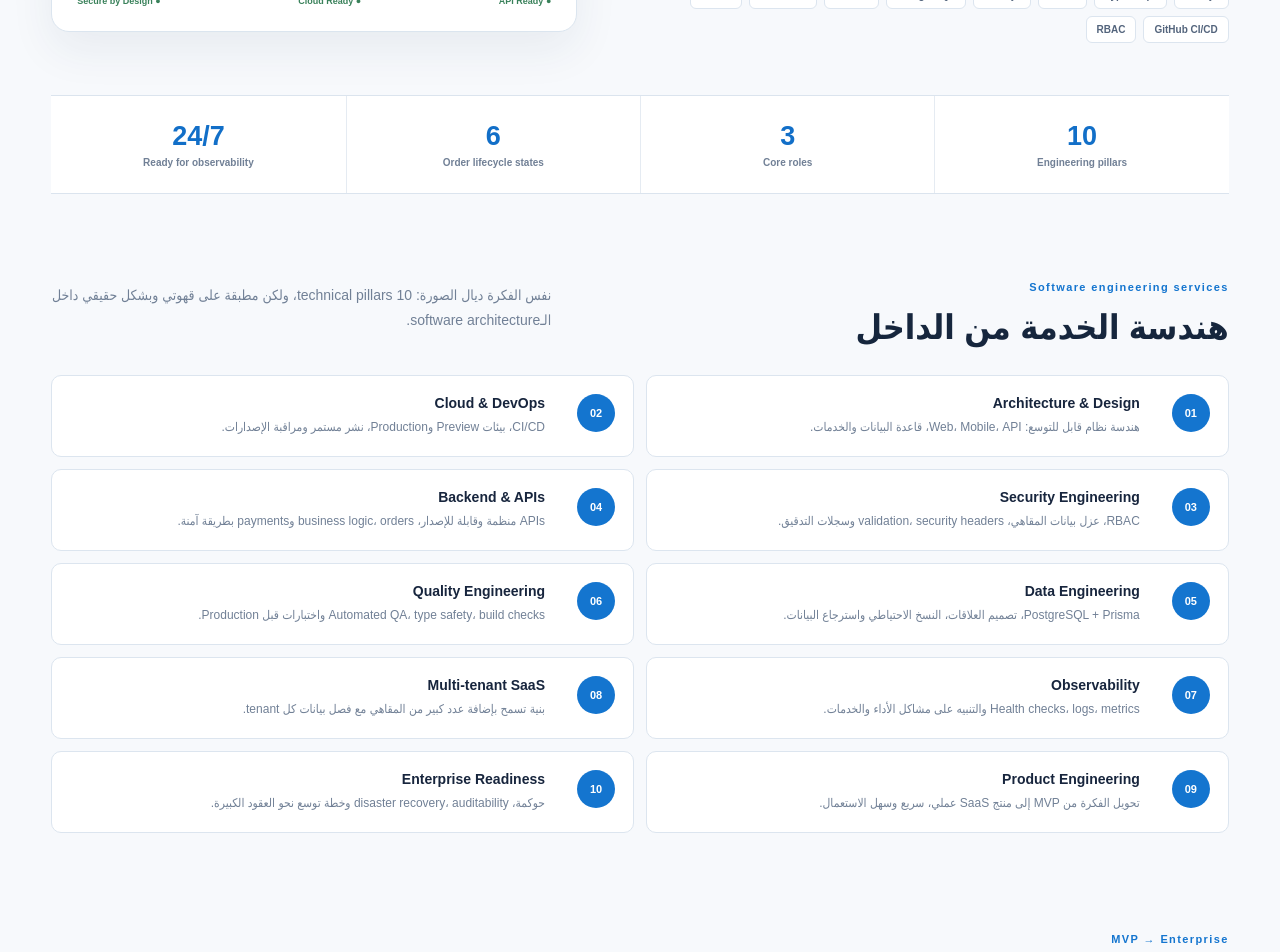
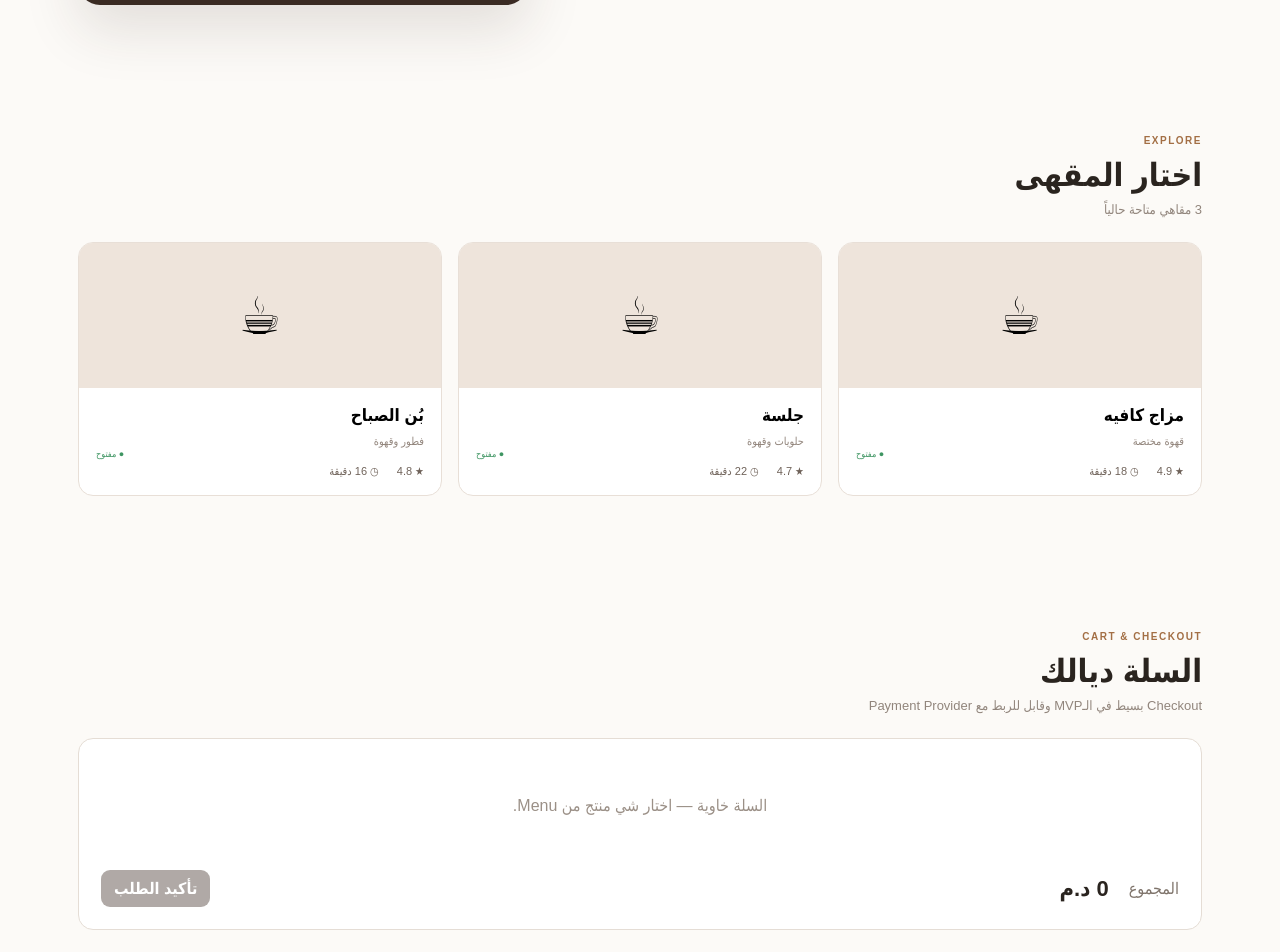
Before and after one commit to ab99-c/Caf-, a Next.js app: page / in a window 1280 px wide. Shown: the part 600-1552 px from the top of the page. Built offline with nearby package versions, Linux system fonts and the light colour scheme.

Commit message:
refactor: make homepage the actual Qahwati MVP

```diff
--- a/app/page.tsx
+++ b/app/page.tsx
@@ -1,30 +1,5 @@
-const services=[
-  ["01","Architecture & Design","هندسة نظام قابل للتوسع: Web، Mobile، API، قاعدة البيانات والخدمات."],
-  ["02","Cloud & DevOps","CI/CD، بيئات Preview وProduction، نشر مستمر ومراقبة الإصدارات."],
-  ["03","Security Engineering","RBAC، عزل بيانات المقاهي، validation، security headers وسجلات التدقيق."],
-  ["04","Backend & APIs","APIs منظمة وقابلة للإصدار، business logic، orders وpayments بطريقة آمنة."],
-  ["05","Data Engineering","PostgreSQL + Prisma، تصميم العلاقات، النسخ الاحتياطي واسترجاع البيانات."],
-  ["06","Quality Engineering","Automated QA، type safety، build checks واختبارات قبل Production."],
-  ["07","Observability","Health checks، logs، metrics والتنبيه على مشاكل الأداء والخدمات."],
-  ["08","Multi-tenant SaaS","بنية تسمح بإضافة عدد كبير من المقاهي مع فصل بيانات كل tenant."],
-  ["09","Product Engineering","تحويل الفكرة من MVP إلى منتج SaaS عملي، سريع وسهل الاستعمال."],
-  ["10","Enterprise Readiness","حوكمة، disaster recovery، auditability وخطة توسع نحو العقود الكبيرة."],
-];
+import MvpShell from "../components/customer/MvpShell";
 
-const stack=["Next.js","TypeScript","React","Node.js","PostgreSQL","Prisma","REST API","Vercel","GitHub CI/CD","RBAC"];
-
-export default function Home(){return <main className="shell">
-  <nav className="nav"><div className="brand">☕ قهوتي <span>Qahwati Engineering</span></div><div className="nav-links"><a href="#services">الخدمات</a><a href="#architecture">Architecture</a><a href="#roadmap">Roadmap</a><a href="/api/health">Health</a></div><div className="status"><i/> Engineering Platform</div></nav>
-
-  <section className="hero" id="architecture"><div className="hero-copy"><div className="kicker">SOFTWARE ENGINEERING · QAHWATI</div><h1>من MVP إلى<br/><strong>Software Platform.</strong></h1><p>هنا قهوتي ماشي غير موقع ديال القهوة. هادي منصة هندسة برمجيات كنطوروها بمعمارية احترافية: Frontend، Backend، APIs، Data، Security، Cloud وCI/CD.</p><div className="actions"><a className="btn" href="#services">الخدمات الهندسية ↓</a><a className="ghost" href="#roadmap">شوف الـRoadmap</a></div><div className="stack">{stack.map(x=><span key={x}>{x}</span>)}</div></div><div className="architecture"><div className="arch-title">ENGINEERING ARCHITECTURE <b>v2</b></div><div className="layers"><span>Customer / Café / Admin</span><b>↓</b><span>Next.js Web + Mobile</span><b>↓</b><span>Versioned API · Auth · RBAC</span><b>↓</b><span>Services · Validation · Audit</span><b>↓</b><span>PostgreSQL · Prisma · Backups</span></div><div className="arch-foot"><span>● API Ready</span><span>● Cloud Ready</span><span>● Secure by Design</span></div></div></section>
-
-  <section className="metrics"><div><b>10</b><span>Engineering pillars</span></div><div><b>3</b><span>Core roles</span></div><div><b>6</b><span>Order lifecycle states</span></div><div><b>24/7</b><span>Ready for observability</span></div></section>
-
-  <section className="section" id="services"><div className="heading"><div><div className="kicker">Software engineering services</div><h2>هندسة الخدمة من الداخل</h2></div><p>نفس الفكرة ديال الصورة: 10 technical pillars، ولكن مطبقة على قهوتي وبشكل حقيقي داخل الـsoftware architecture.</p></div><div className="pillar-grid">{services.map(([n,t,d])=><article className="pillar" key={n}><div className="num">{n}</div><div><h3>{t}</h3><p>{d}</p></div></article>)}</div></section>
-
-  <section className="section roadmap" id="roadmap"><div className="heading"><div><div className="kicker">MVP → Enterprise</div><h2>Roadmap هندسة البرمجيات</h2></div><p>كل مرحلة كتزيد قدرة النظام، الأمان، الجودة والاستعداد للتوسع.</p></div><div className="steps"><div><b>01</b><h3>Foundation</h3><p>Architecture · Auth · RBAC · Multi-tenant · PostgreSQL</p></div><div><b>02</b><h3>Scale</h3><p>Café dashboard · Orders · Inventory · Analytics · APIs</p></div><div><b>03</b><h3>Enterprise</h3><p>Audit · Backups · Observability · Automated QA · DR</p></div></div></section>
-
-  <section className="engineering-note"><div><div className="kicker">ENGINEERING PRINCIPLE</div><h2>نبنيو الخدمة باش تكبر، ماشي غير باش تخدم اليوم.</h2><p>كل feature جديدة خاصها تدخل وسط architecture واضحة، permissions صحيحة، data isolation، monitoring وquality gates.</p></div><a className="btn" href="/api/v1/cafes">Test API →</a></section>
-
-  <footer><div className="brand">☕ قهوتي <span>Qahwati Engineering</span></div><p>Built to scale. Engineered for tomorrow.</p><small>© 2026 Qahwati Software Engineering Platform</small></footer>
-</main>}
+export default function Home() {
+  return <MvpShell />;
+}
```
